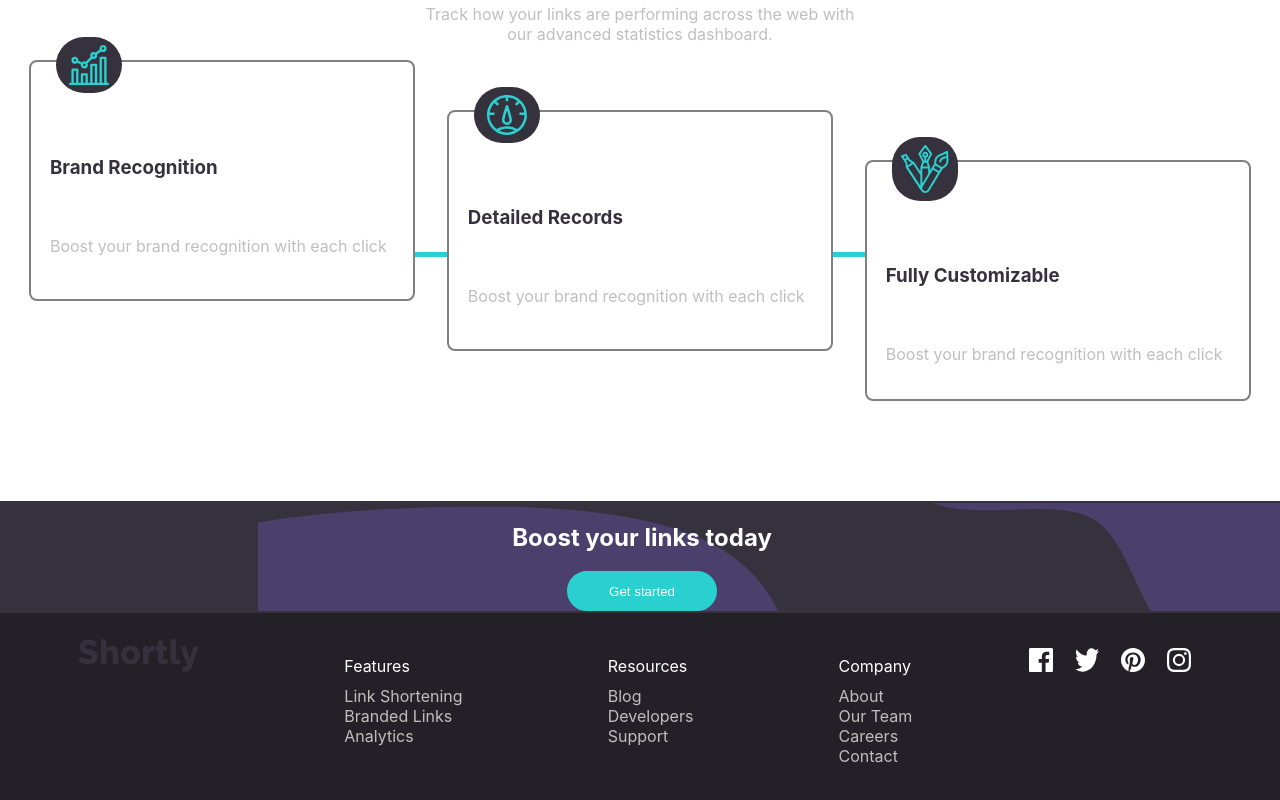
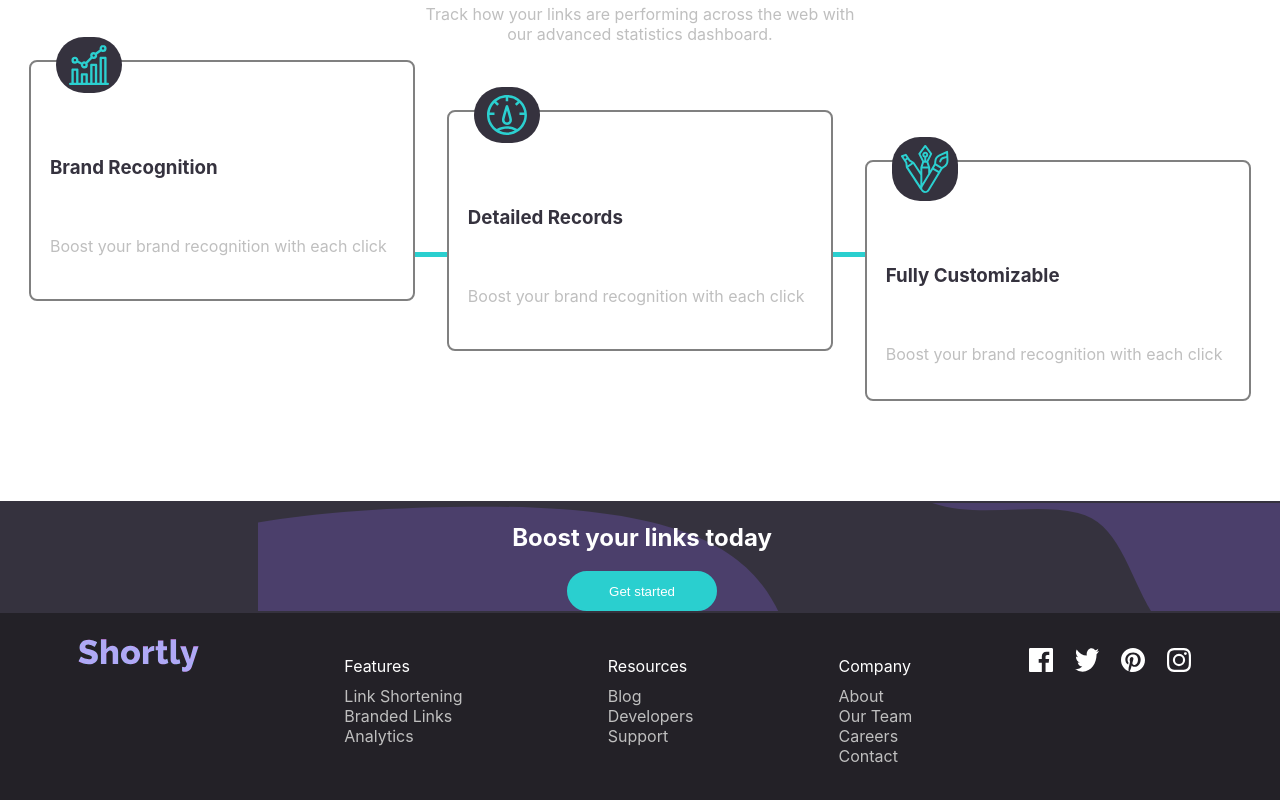
Before and after one commit to steven-mpawulo/url-shortening-page, a React (Create React App) app: page / in a window 1280 px wide. Shown: the part 641-1441 px from the top of the page. Built offline with nearby package versions, Linux system fonts and the light colour scheme.

Commit message:
changes logo color

```diff
--- a/src/components/footer/Footer.js
+++ b/src/components/footer/Footer.js
@@ -10,7 +10,7 @@ const Footer = () => {
   return (
     <footer>
         <div className="footer-first-column">
-            <img src={Logo} alt="logo" />
+            <img src={Logo} alt="logo" className='footer-logo'/>
         </div>
         <div className="footer-second-column">
             <ul>
--- a/src/components/footer/footer.css
+++ b/src/components/footer/footer.css
@@ -26,3 +26,7 @@ footer ul a {
     width: 15%;
     justify-content: space-around;
 }
+
+.footer-logo {
+    filter: invert(100%) sepia(0%) saturate(7500%) hue-rotate(148deg) brightness(89%) contrast(119%);
+}
```
